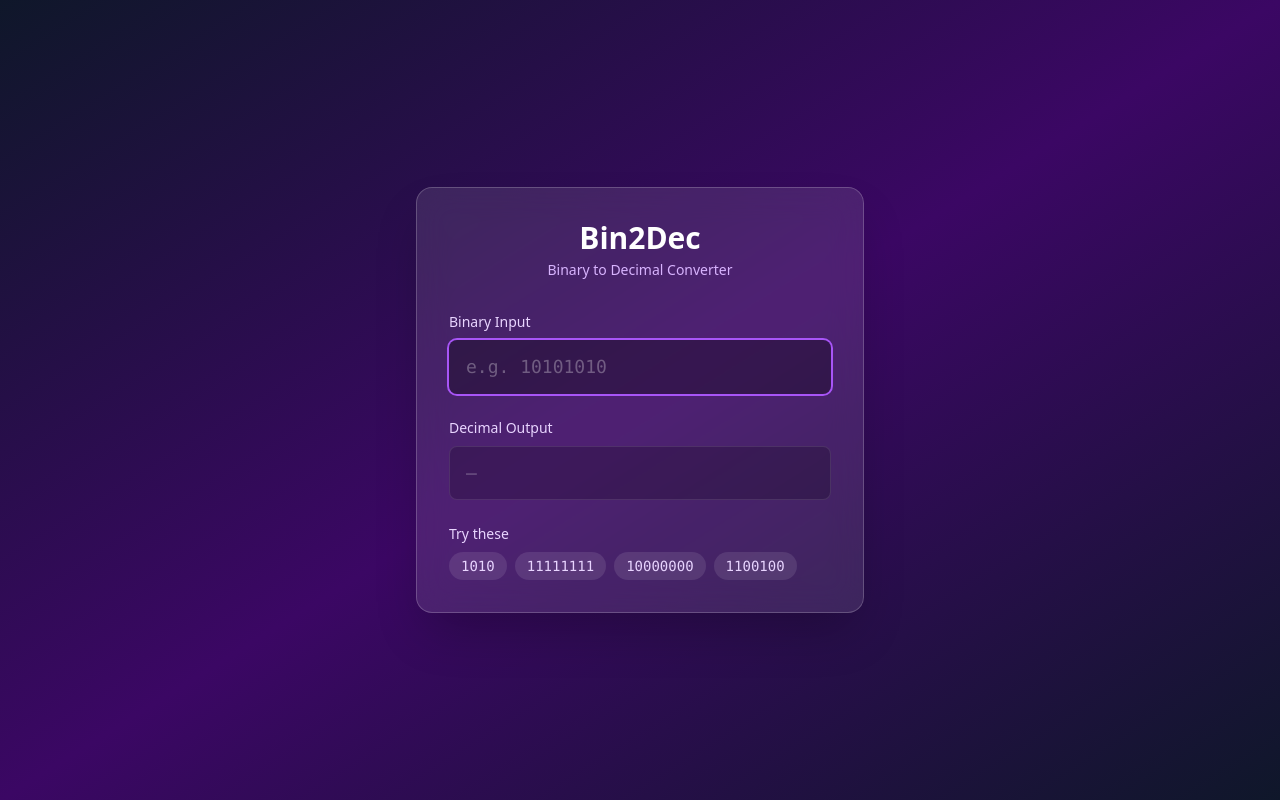
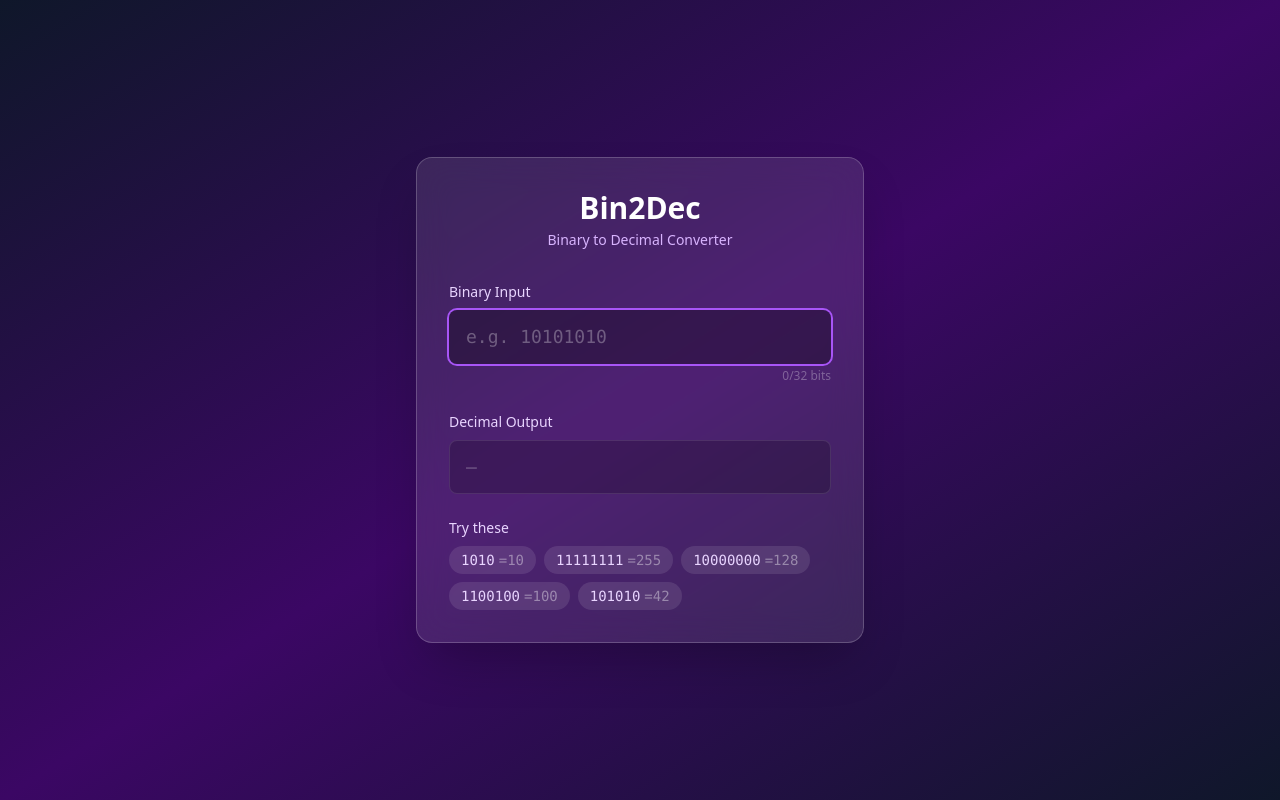
Before and after one commit to ecrent/app-ideas-showcase, a React (Vite) app in the folder apps/01-bin2dec/: page / in a window 1280 px wide. Built offline with nearby package versions, Linux system fonts and the light colour scheme.

Commit message:
add copy-to-clipboard, clear button, and bit breakdown formula

```diff
--- a/apps/01-bin2dec/src/App.tsx
+++ b/apps/01-bin2dec/src/App.tsx
@@ -9,29 +9,44 @@ function binaryToDecimal(binary: string): number | null {
 export default function App() {
   const [binary, setBinary] = useState('')
   const [error, setError] = useState('')
+  const [copied, setCopied] = useState(false)
 
   const decimal = binaryToDecimal(binary)
 
   function handleChange(value: string) {
-    setBinary(value)
-    if (value && !/^[01]*$/.test(value)) {
+    // Strip anything that isn't 0 or 1
+    const cleaned = value.replace(/[^01]/g, '')
+    if (cleaned !== value) {
       setError('Only 0 and 1 are allowed')
-    } else if (value.length > 32) {
+      setTimeout(() => setError(''), 1500)
+    }
+    if (cleaned.length > 32) {
       setError('Maximum 32 bits')
+      setBinary(cleaned.slice(0, 32))
     } else {
-      setError('')
+      setBinary(cleaned)
     }
   }
 
   function handleKeyDown(e: React.KeyboardEvent<HTMLInputElement>) {
-    // Allow control keys
     if (e.key.length > 1) return
-    // Block non-binary characters
     if (e.key !== '0' && e.key !== '1') {
       e.preventDefault()
       setError('Only 0 and 1 are allowed')
       setTimeout(() => setError(''), 1500)
     }
+  }
+
+  function handleCopy() {
+    if (decimal === null) return
+    navigator.clipboard.writeText(String(decimal))
+    setCopied(true)
+    setTimeout(() => setCopied(false), 1500)
+  }
+
+  function handleClear() {
+    setBinary('')
+    setError('')
   }
 
   return (
@@ -50,19 +65,35 @@ export default function App() {
             <label className="block text-purple-200 text-sm font-medium mb-2">
               Binary Input
             </label>
+            <div className="relative">
               <input
                 type="text"
                 value={binary}
                 onChange={(e) => handleChange(e.target.value)}
                 onKeyDown={handleKeyDown}
                 placeholder="e.g. 10101010"
-              className="w-full px-4 py-3 bg-black/30 border border-white/20 rounded-lg text-white text-lg font-mono placeholder-white/30 focus:outline-none focus:ring-2 focus:ring-purple-500 focus:border-transparent transition"
+                className="w-full px-4 py-3 pr-10 bg-black/30 border border-white/20 rounded-lg text-white text-lg font-mono placeholder-white/30 focus:outline-none focus:ring-2 focus:ring-purple-500 focus:border-transparent transition"
                 maxLength={32}
                 autoFocus
               />
-            {error && (
-              <p className="mt-2 text-red-400 text-sm">{error}</p>
+              {binary && (
+                <button
+                  onClick={handleClear}
+                  className="absolute right-3 top-1/2 -translate-y-1/2 text-white/40 hover:text-white/80 transition text-xl leading-none"
+                  title="Clear"
+                >
+                  ×
+                </button>
               )}
+            </div>
+            <div className="flex justify-between mt-1">
+              <span className={`text-sm ${error ? 'text-red-400' : 'text-transparent'}`}>
+                {error || '.'}
+              </span>
+              <span className="text-white/30 text-xs">
+                {binary.length}/32 bits
+              </span>
+            </div>
           </div>
 
           {/* Decimal Output */}
@@ -70,11 +101,26 @@ export default function App() {
             <label className="block text-purple-200 text-sm font-medium mb-2">
               Decimal Output
             </label>
-            <div className="w-full px-4 py-3 bg-black/20 border border-white/10 rounded-lg text-lg font-mono min-h-[52px] flex items-center">
+            <div
+              onClick={handleCopy}
+              className={`w-full px-4 py-3 bg-black/20 border rounded-lg text-lg font-mono min-h-[52px] flex items-center justify-between ${
+                decimal !== null
+                  ? 'border-green-500/30 cursor-pointer hover:bg-black/30 transition'
+                  : 'border-white/10'
+              }`}
+              title={decimal !== null ? 'Click to copy' : undefined}
+            >
               {decimal !== null ? (
-                <span className="text-green-400 text-2xl font-bold">{decimal.toLocaleString()}</span>
+                <span className="text-green-400 text-2xl font-bold">
+                  {decimal.toLocaleString()}
+                </span>
               ) : (
                 <span className="text-white/30">—</span>
+              )}
+              {decimal !== null && (
+                <span className="text-xs text-white/40">
+                  {copied ? '✓ copied' : 'click to copy'}
+                </span>
               )}
             </div>
           </div>
@@ -92,12 +138,20 @@ export default function App() {
                   return (
                     <div
                       key={i}
-                      className={`flex flex-col items-center px-2 py-1 rounded ${
-                        bit === '1' ? 'bg-purple-500/30' : 'bg-white/5'
+                      className={`flex flex-col items-center px-2 py-1 rounded transition-colors ${
+                        bit === '1'
+                          ? 'bg-purple-500/30 border border-purple-400/20'
+                          : 'bg-white/5 border border-transparent'
                       }`}
                     >
-                      <span className="text-white/40 text-[10px]">2<sup>{power}</sup></span>
-                      <span className={`text-lg font-mono font-bold ${bit === '1' ? 'text-purple-300' : 'text-white/30'}`}>
+                      <span className="text-white/40 text-[10px]">
+                        2<sup>{power}</sup>
+                      </span>
+                      <span
+                        className={`text-lg font-mono font-bold ${
+                          bit === '1' ? 'text-purple-300' : 'text-white/30'
+                        }`}
+                      >
                         {bit}
                       </span>
                       <span className="text-white/40 text-[10px]">{value}</span>
@@ -105,6 +159,19 @@ export default function App() {
                   )
                 })}
               </div>
+              {binary.length > 1 && (
+                <p className="text-center text-white/30 text-xs mt-2">
+                  {binary
+                    .split('')
+                    .map((bit, i) => {
+                      const power = binary.length - 1 - i
+                      return parseInt(bit) * Math.pow(2, power)
+                    })
+                    .filter((v) => v > 0)
+                    .join(' + ')}{' '}
+                  = {decimal}
+                </p>
+              )}
             </div>
           )}
 
@@ -114,13 +181,23 @@ export default function App() {
               Try these
             </label>
             <div className="flex flex-wrap gap-2">
-              {['1010', '11111111', '10000000', '1100100'].map((example) => (
+              {[
+                { bin: '1010', label: '10' },
+                { bin: '11111111', label: '255' },
+                { bin: '10000000', label: '128' },
+                { bin: '1100100', label: '100' },
+                { bin: '101010', label: '42' },
+              ].map(({ bin, label }) => (
                 <button
-                  key={example}
-                  onClick={() => { setBinary(example); setError('') }}
+                  key={bin}
+                  onClick={() => {
+                    setBinary(bin)
+                    setError('')
+                  }}
                   className="px-3 py-1 bg-white/10 hover:bg-white/20 text-purple-200 text-sm font-mono rounded-full transition"
                 >
-                  {example}
+                  {bin}
+                  <span className="text-white/40 ml-1">={label}</span>
                 </button>
               ))}
             </div>
```
Lines whose indentation alone changed are shown as unchanged.
